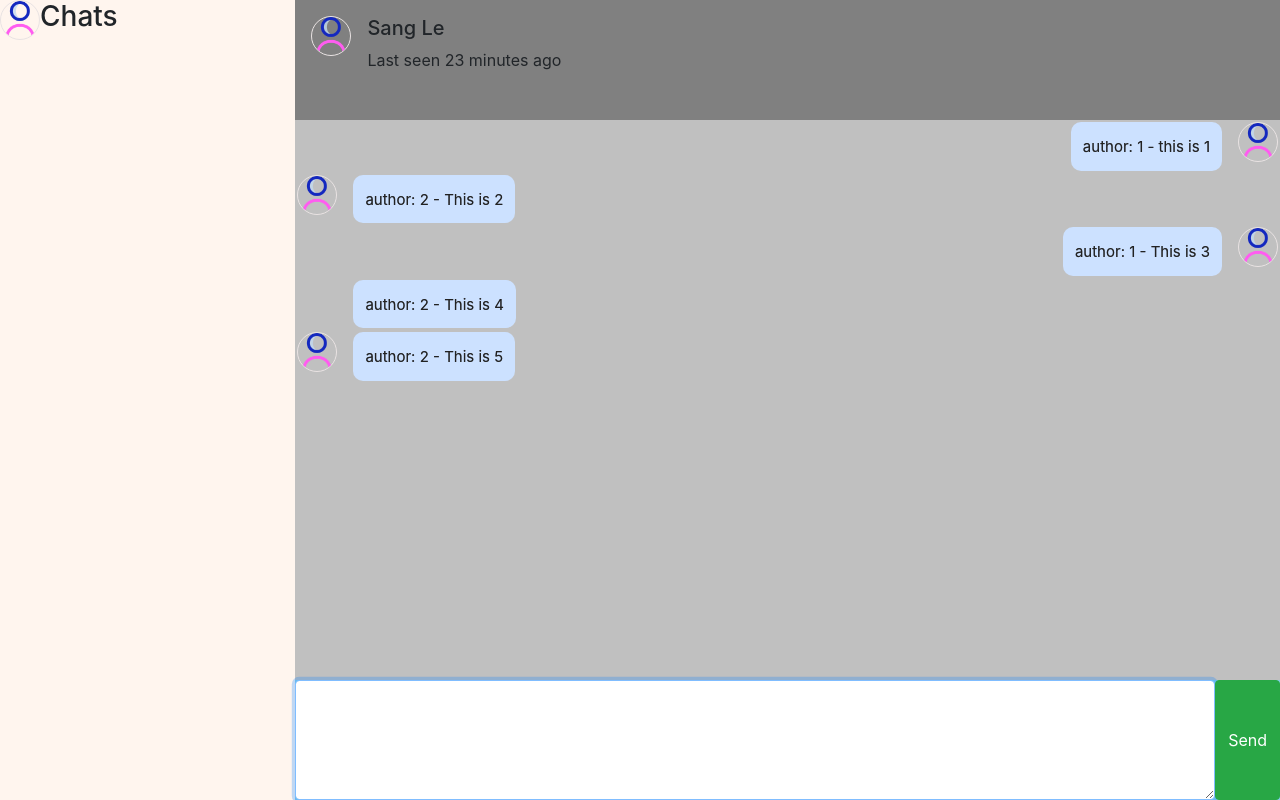
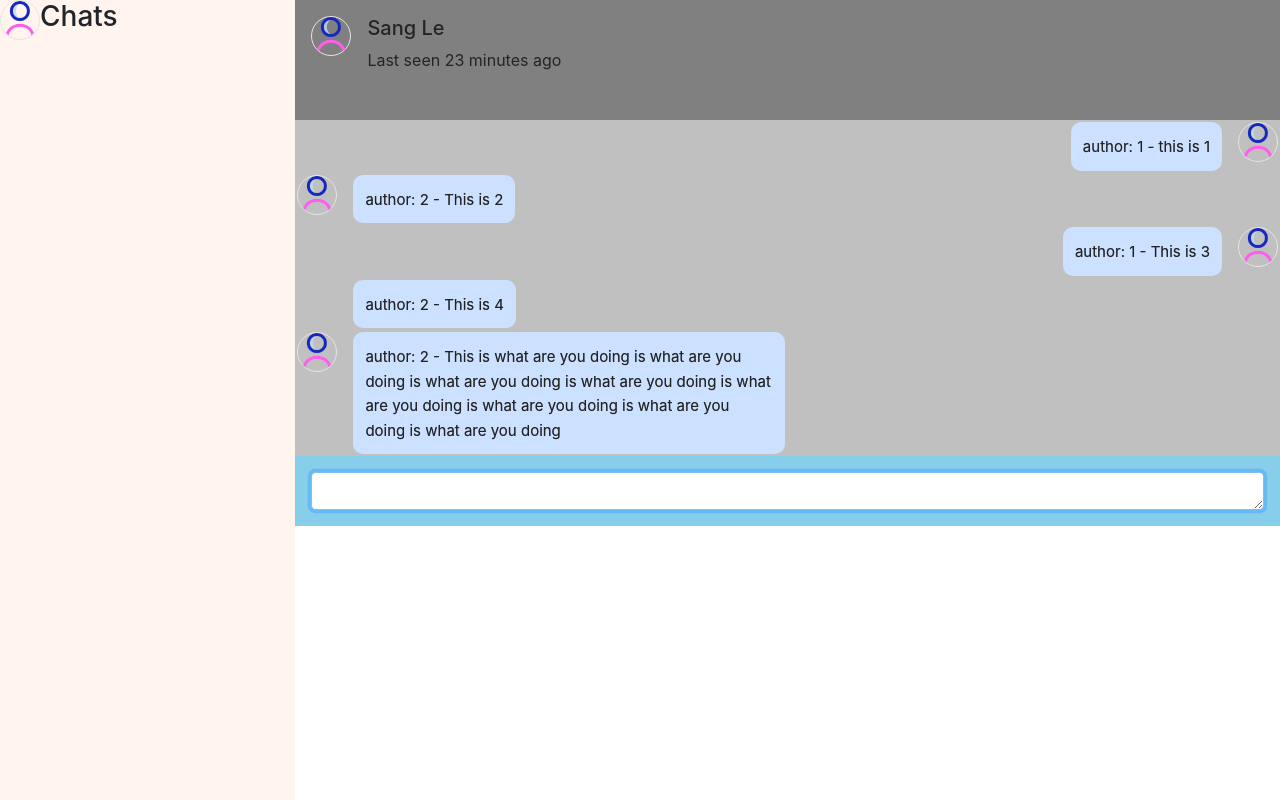
Before and after one commit to littlemonster00/my-chat, a React app in the folder app/: page / in a window 1280 px wide. Built offline with nearby package versions, Linux system fonts and the light colour scheme.

Commit message:
Fix white-pre for text render message

```diff
--- a/app/src/components/ChatInput.jsx
+++ b/app/src/components/ChatInput.jsx
@@ -12,9 +12,20 @@ export class ChatInput extends React.Component {
       textInput
     }));
   };
+  onEnterKePress = event => {
+    if (event.keyCode == 13 && !event.shiftKey) {
+      this.sendMessage();
+    }
+  };
+  /*   autoGrow = oField => {
+    console.log(oField);
+    if (oField.scrollHeight > oField.clientHeight) {
+      oField.style.height = oField.scrollHeight + "px";
+    }
+  }; */
   sendMessage = e => {
     this.props.sendMessage({
-      author: "1",
+      author: Math.floor(Math.random() * 2 + 1).toString(),
       text: this.state.textInput
     });
     this.setState(() => ({ textInput: "" }));
@@ -26,16 +37,23 @@ export class ChatInput extends React.Component {
       <div className="chat-input">
         <textarea
           className="form-control"
-          rows="3"
+          rows="1"
           id="comment"
           onChange={this.handleTextChange}
           value={this.state.textInput}
           autoFocus
           ref={c => (this._input = c)}
+          onKeyDown={this.onEnterKePress}
+          // onKeyUp={this.autoGrow}
         ></textarea>
-        <button className="btn btn-success" onClick={this.sendMessage}>
-          Send
-        </button>
+        {this.state.textInput && (
+          <button
+            className="btn btn-success btn-send-msg"
+            onClick={this.sendMessage}
+          >
+            Send
+          </button>
+        )}
       </div>
     );
   }
--- a/app/src/components/playground/messages.js
+++ b/app/src/components/playground/messages.js
@@ -30,7 +30,8 @@ export default [
   {
     id: "5",
     author: "2",
-    text: "This is 5",
+    text:
+      "This is what are you doing is what are you doing is what are you doing is what are you doing is what are you doing is what are you doing is what are you doing is what are you doing ",
     createAt: 0,
     lastSeen: 0
   }
--- a/app/src/styles/components/ChatInput.scss
+++ b/app/src/styles/components/ChatInput.scss
@@ -1,5 +1,8 @@
 .chat-input {
   display: flex;
   background-color: skyblue;
-  height: 15%;
+  padding: 1rem;
 }
+.noscrollbars {
+  overflow: hidden;
+}
--- a/app/src/styles/components/Message.scss
+++ b/app/src/styles/components/Message.scss
@@ -10,6 +10,7 @@
 .text {
   word-wrap: break-word;
   word-break: break-word;
+  white-space: pre-wrap;
   font-size: 15px;
   text-shadow: 0px 0 0px rgba(0, 0, 0, 0.4);
   color: #222222;
--- a/app/src/styles/components/MessageViewContainer.scss
+++ b/app/src/styles/components/MessageViewContainer.scss
@@ -1,6 +1,5 @@
 .message-view-container {
   background-color: silver;
-  height: 70%;
   display: flex;
   flex-direction: column;
   overflow-y: scroll;
```
